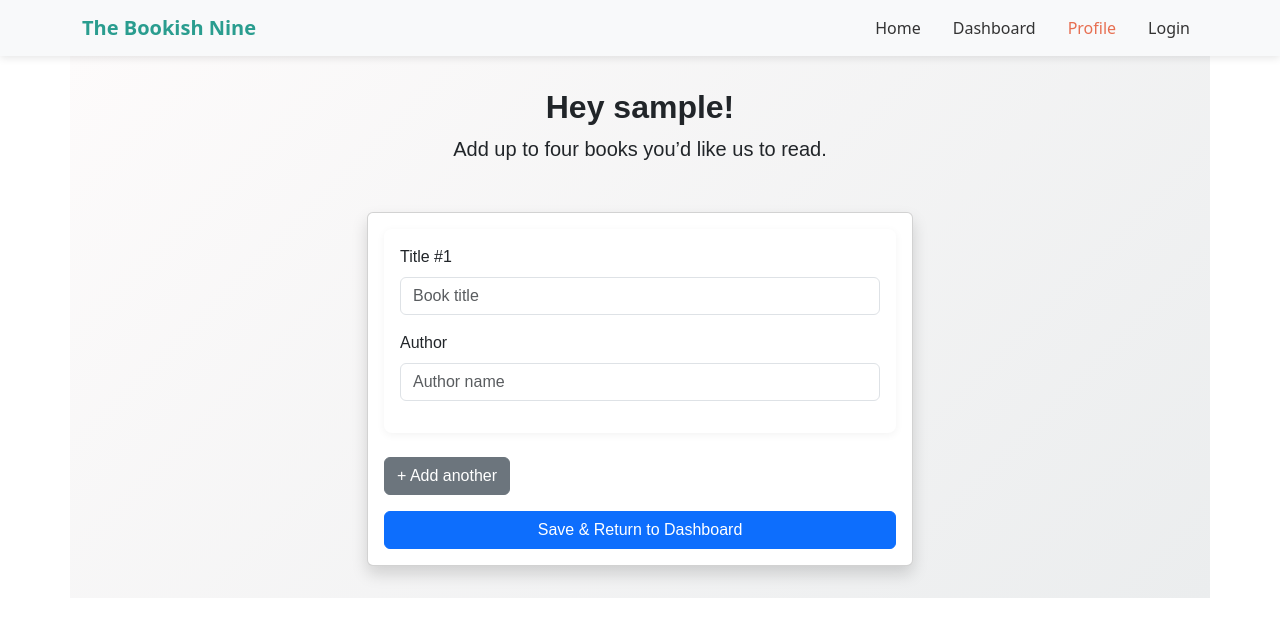
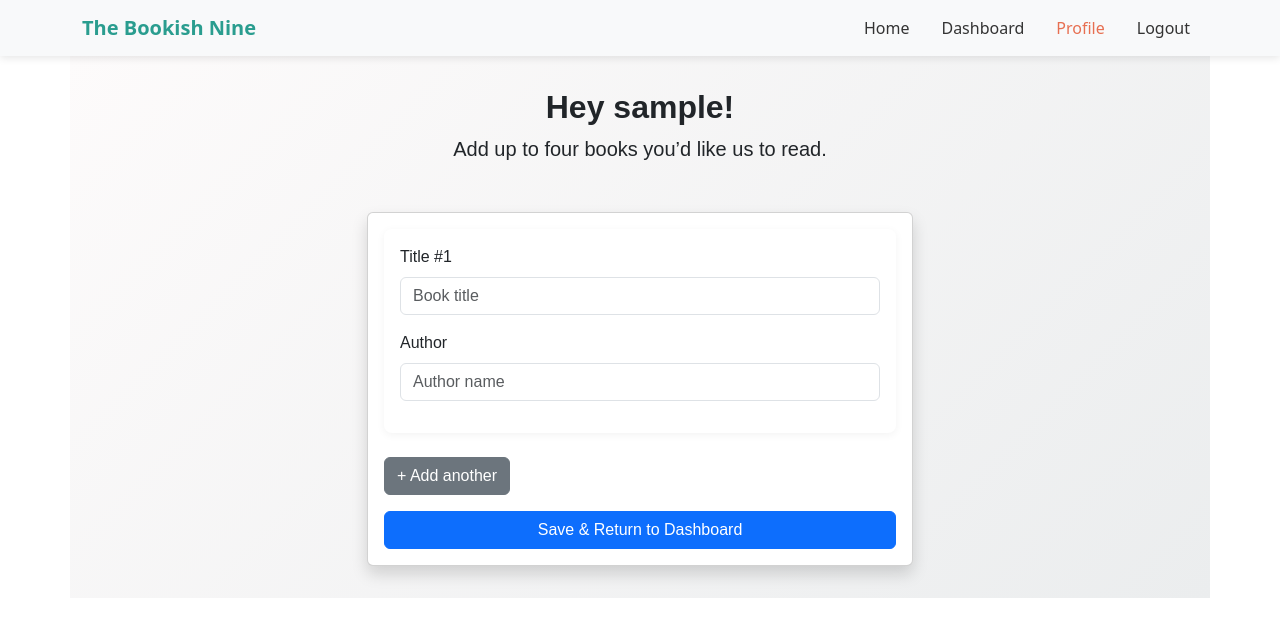
Before and after one commit to palmaisaias/book-club-client, a React (Vite) app: page /profile in a window 1280 px wide. Shown: the top 636 px of the page. Built offline with nearby package versions, Linux system fonts and the light colour scheme; no server answers; sample sign-in values are in the browser's storage; a web font is replaced by a local one.

Commit message:
auth log

```diff
--- a/src/components/Navbar.jsx
+++ b/src/components/Navbar.jsx
@@ -31,6 +31,9 @@ export default function Navbar() {
             >
               Home
             </Nav.Link>
+
+            {token ? (
+              <>
                 <Nav.Link
                   as={Link}
                   to="/dashboard"
@@ -46,12 +49,31 @@ export default function Navbar() {
                   Profile
                 </Nav.Link>
                 <Nav.Link
+                  onClick={logout}
+                  className={styles.navLink}
+                  role="button"
+                >
+                  Logout
+                </Nav.Link>
+              </>
+            ) : (
+              <>
+                <Nav.Link
                   as={Link}
                   to="/login"
                   className={`${styles.navLink} ${location.pathname === "/login" ? styles.active : ""}`}
                 >
                   Login
                 </Nav.Link>
+                <Nav.Link
+                  as={Link}
+                  to="/signup"
+                  className={`${styles.navLink} ${location.pathname === "/signup" ? styles.active : ""}`}
+                >
+                  Signup
+                </Nav.Link>
+              </>
+            )}
           </Nav>
         </RBNavbar.Collapse>
       </Container>
```
Lines whose indentation alone changed are shown as unchanged.
